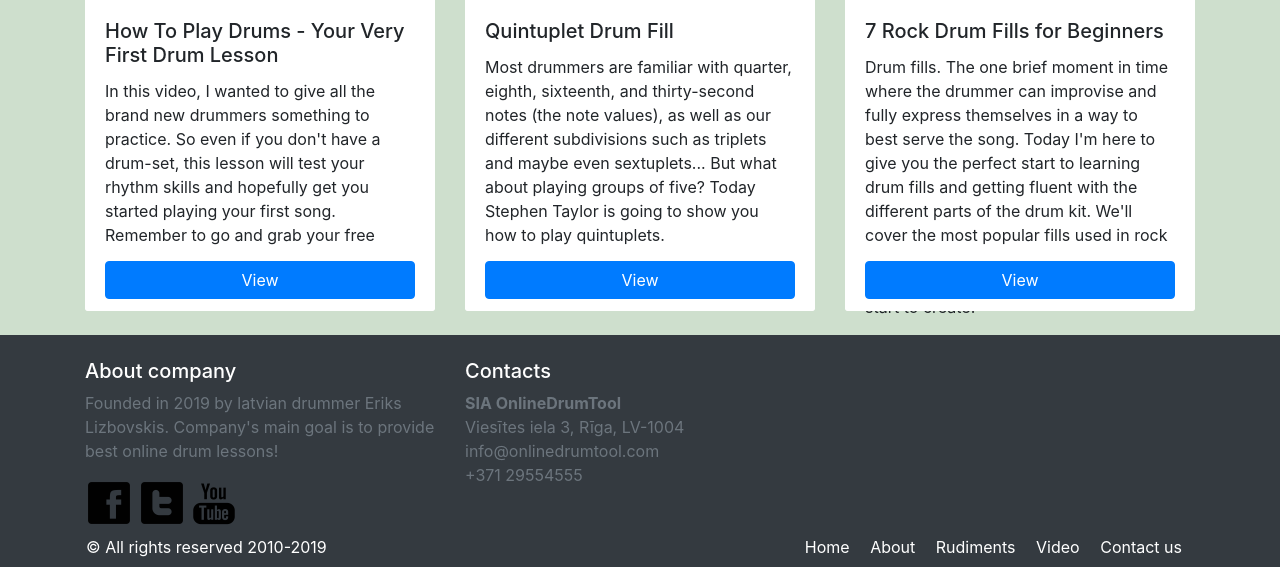
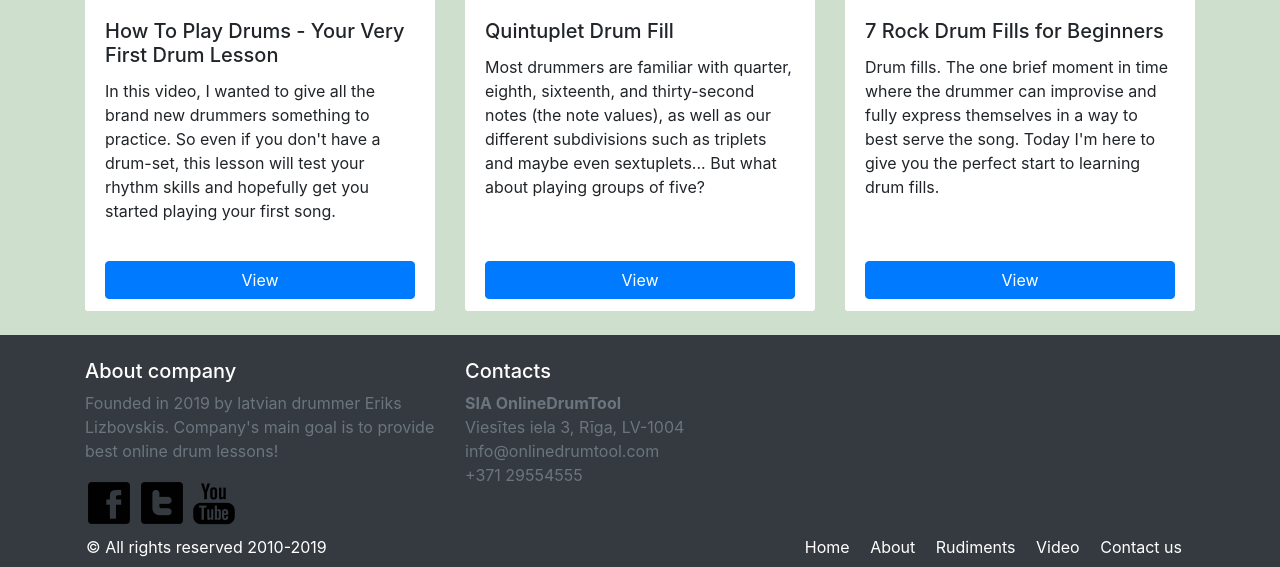
Before and after one commit to eriksdrummer/drum-web, a PHP site: page /video.html in a window 1280 px wide. Shown: the part 1083-1650 px from the top of the page. Run offline with PHP 8.4, Linux system fonts and the light colour scheme.

Commit message:
final version

```diff
--- a/about.html
+++ b/about.html
@@ -29,7 +29,7 @@
             </div>
         </nav>
     </header>
-    <div class="container">
+    <section class="container">
         <h4 class="my-4">About the author</h4>
         <div class="row">
             <div class="col-md-5">
@@ -75,7 +75,7 @@
                 <img src="img/drum lessons.jpg" width="100%" height="300px" />
             </div>
         </div>
-    </div>
+    </section>
 
     <footer class="pt-4 pt-md-4 bg-dark footer">
         <div class="container">
--- a/index.html
+++ b/index.html
@@ -34,7 +34,7 @@
       <div class="container">
         <div class="row justify-content-center">
           <div class="col-md-7 text-white" style="text-align: left;">
-            <h2 class="mb-2">ABOUT WEBSITE</h3>
+            <h3 class="mb-2">ABOUT WEBSITE</h3>
             <p>
               This website will be a great help for drum practicing for different
               type of drummers. Does not matter what is your level, this website
@@ -89,7 +89,7 @@
   </section>
   <section class="container">
     <h4 class="text-center mb-4">PRICING</h4>
-    <div class="card-deck mb-3 text-center">
+    <div class="card-deck text-center">
       <div class="col-lg-4">
         <div class="card mb-4 shadow-sm">
           <div class="card-header" style="background-color:#5ca257" ;>
--- a/styles/styles.css
+++ b/styles/styles.css
@@ -37,3 +37,4 @@ body {
 .card-deck-footer .card-footer {
   background-color: white;
 }
+.col-lg-4 {padding: 0;}
--- a/video.html
+++ b/video.html
@@ -29,21 +29,26 @@
             </div>
         </nav>
     </header>
-    <div class="container my-4">
+    <section class="container mt-4">
         <h2>Video Lessons</h2>
         <p>Some video lessons, which will help you to develop your drum skills. </p>
-        <div class="card-deck mb-4 card-deck-footer">
+        <div class="card-deck card-deck-footer">
+            <div class="col-lg-4 mb-4">
                 <div class="card">
                     <img src="http://i3.ytimg.com/vi/WSC7iujjg_o/maxresdefault.jpg" class="card-img-top" alt="...">
                     <div class="card-body">
                         <h5 class="card-title">All 40 Rudiments</h5>
-                    <p class="card-text">In this Drum Lesson you will learn all 40 Rudiments. The Rudiments are a list
+                        <p class="card-text">In this Drum Lesson you will learn all 40 Rudiments. The Rudiments are a
+                            list
                             of exercises which are the foundation of drumming.</p>
                     </div>
                     <div class="card-footer">
-                    <a class="btn btn-block btn-primary" href="https://youtu.be/WSC7iujjg_o" target="_blank">View</a>
+                        <a class="btn btn-block btn-primary" href="https://youtu.be/WSC7iujjg_o"
+                            target="_blank">View</a>
                     </div>
                 </div>
+            </div>
+            <div class="col-lg-4 mb-4">
                 <div class="card">
                     <img src="http://i3.ytimg.com/vi/0Krnkf865SI/maxresdefault.jpg" class="card-img-top" alt="...">
                     <div class="card-body">
@@ -53,68 +58,86 @@
                         </p>
                     </div>
                     <div class="card-footer">
-                    <a class="btn btn-block btn-primary" href="https://youtu.be/0Krnkf865SI" target="_blank">View</a>
+                        <a class="btn btn-block btn-primary" href="https://youtu.be/0Krnkf865SI"
+                            target="_blank">View</a>
                     </div>
                 </div>
+            </div>
+            <div class="col-lg-4 mb-4">
                 <div class="card">
                     <img src="http://i3.ytimg.com/vi/TamYTrc19LQ/maxresdefault.jpg" class="card-img-top" alt="...">
                     <div class="card-body">
                         <h5 class="card-title">5 Latin Grooves Every Drummer Should Know</h5>
-                    <p class="card-text">Are you a working drummer who doesn’t often play latin but wants to make sure
-                        you can get through the gig if you get the call? Juan Mendoza is here to save the day with five
-                        cool latin grooves every drummer should know – even if the style isn’t your bread and butter.
+                        <p class="card-text">Are you a working drummer who doesn’t often play latin but wants to make
+                            sure
+                            you can get through the gig if you get the call? Juan Mendoza is here to save the day with
+                            five
+                            cool latin grooves every drummer should know.
                         </p>
                     </div>
                     <div class="card-footer">
-                    <a class="btn btn-block btn-primary" href="https://youtu.be/TamYTrc19LQ" target="_blank">View</a>
+                        <a class="btn btn-block btn-primary" href="https://youtu.be/TamYTrc19LQ"
+                            target="_blank">View</a>
                     </div>
                 </div>
             </div>
-        <div class="card-deck mb-4 card-deck-footer">
+        </div>
+        <div class="card-deck card-deck-footer">
+            <div class="col-lg-4 mb-4">
                 <div class="card">
                     <img src="http://i3.ytimg.com/vi/et9hU7QMDYU/maxresdefault.jpg" class="card-img-top" alt="...">
                     <div class="card-body">
                         <h5 class="card-title">How To Play Drums - Your Very First Drum Lesson</h5>
                         <p class="card-text">In this video, I wanted to give all the brand new drummers something to
                             practice. So even if you don't have a drum-set, this lesson will test your rhythm skills and
-                        hopefully get you started playing your first song. Remember to go and grab your free play-along.
+                            hopefully get you started playing your first song.
                         </p>
                     </div>
                     <div class="card-footer">
-                    <a class="btn btn-block btn-primary" href="https://youtu.be/et9hU7QMDYU" target="_blank">View</a>
+                        <a class="btn btn-block btn-primary" href="https://youtu.be/et9hU7QMDYU"
+                            target="_blank">View</a>
                     </div>
                 </div>
+            </div>
+            <div class="col-lg-4 mb-4">
                 <div class="card">
                     <img src="http://i3.ytimg.com/vi/OSBoHZZV1Q8/maxresdefault.jpg" class="card-img-top" alt="...">
                     <div class="card-body">
                         <h5 class="card-title">Quintuplet Drum Fill</h5>
-                    <p class="card-text">Most drummers are familiar with quarter, eighth, sixteenth, and thirty-second
-                        notes (the note values), as well as our different subdivisions such as triplets and maybe even
-                        sextuplets... But what about playing groups of five? Today Stephen Taylor is going to show you
-                        how to play quintuplets.
+                        <p class="card-text">Most drummers are familiar with quarter, eighth, sixteenth, and
+                            thirty-second
+                            notes (the note values), as well as our different subdivisions such as triplets and maybe
+                            even
+                            sextuplets... But what about playing groups of five?
                         </p>
                     </div>
                     <div class="card-footer">
-                    <a class="btn btn-block btn-primary" href="https://youtu.be/OSBoHZZV1Q8" target="_blank">View</a>
+                        <a class="btn btn-block btn-primary" href="https://youtu.be/OSBoHZZV1Q8"
+                            target="_blank">View</a>
                     </div>
                 </div>
+            </div>
+            <div class="col-lg-4 mb-4">
                 <div class="card">
                     <img src="http://i3.ytimg.com/vi/8XCHBwCQ3Oo/maxresdefault.jpg" class="card-img-top" alt="...">
                     <div class="card-body">
                         <h5 class="card-title">7 Rock Drum Fills for Beginners</h5>
-                    <p class="card-text">Drum fills. The one brief moment in time where the drummer can improvise and
-                        fully express themselves in a way to best serve the song. Today I'm here to give you the perfect
-                        start to learning drum fills and getting fluent with the different parts of the drum kit. We'll
-                        cover the most popular fills used in rock music which will act as the building blocks for
-                        future, advanced patterns you start to create.
+                        <p class="card-text">Drum fills. The one brief moment in time where the drummer can improvise
+                            and
+                            fully express themselves in a way to best serve the song. Today I'm here to give you the
+                            perfect
+                            start to learning drum fills.
+
                         </p>
                     </div>
                     <div class="card-footer">
-                    <a class="btn btn-block btn-primary" href="https://youtu.be/8XCHBwCQ3Oo" target="_blank">View</a>
+                        <a class="btn btn-block btn-primary" href="https://youtu.be/8XCHBwCQ3Oo"
+                            target="_blank">View</a>
                     </div>
                 </div>
             </div>
         </div>
+    </section>
     <footer class="pt-4 pt-md-4 bg-dark footer">
         <div class="container">
             <div class="row text-white">
```
Also changed, not shown: contact.html (+40 -1 lines), rudiments.html (+6 -6 lines), subscribe.html (+35 -0 lines), img/google_maps.png (added). Lines whose indentation alone changed are shown as unchanged.
